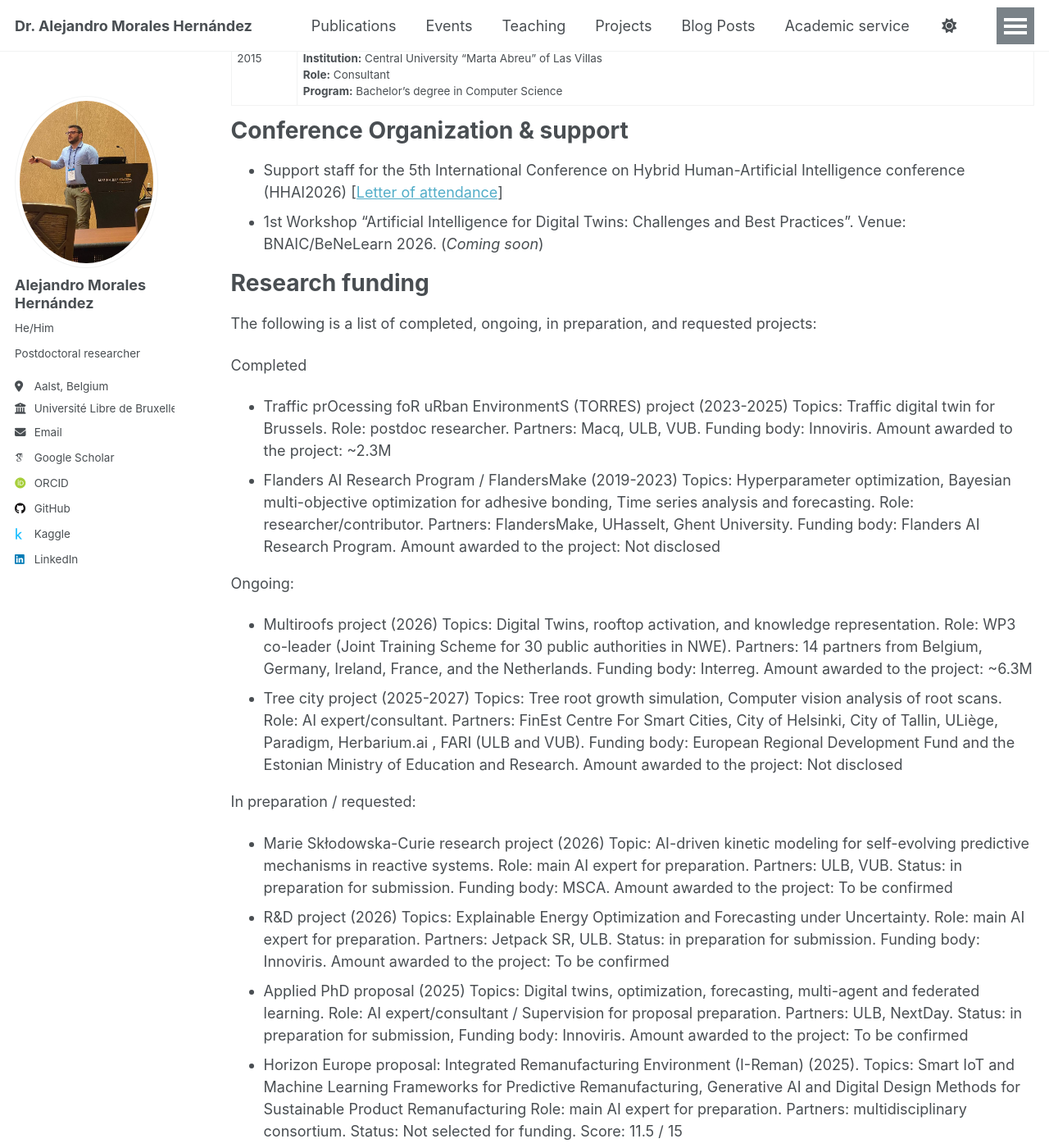
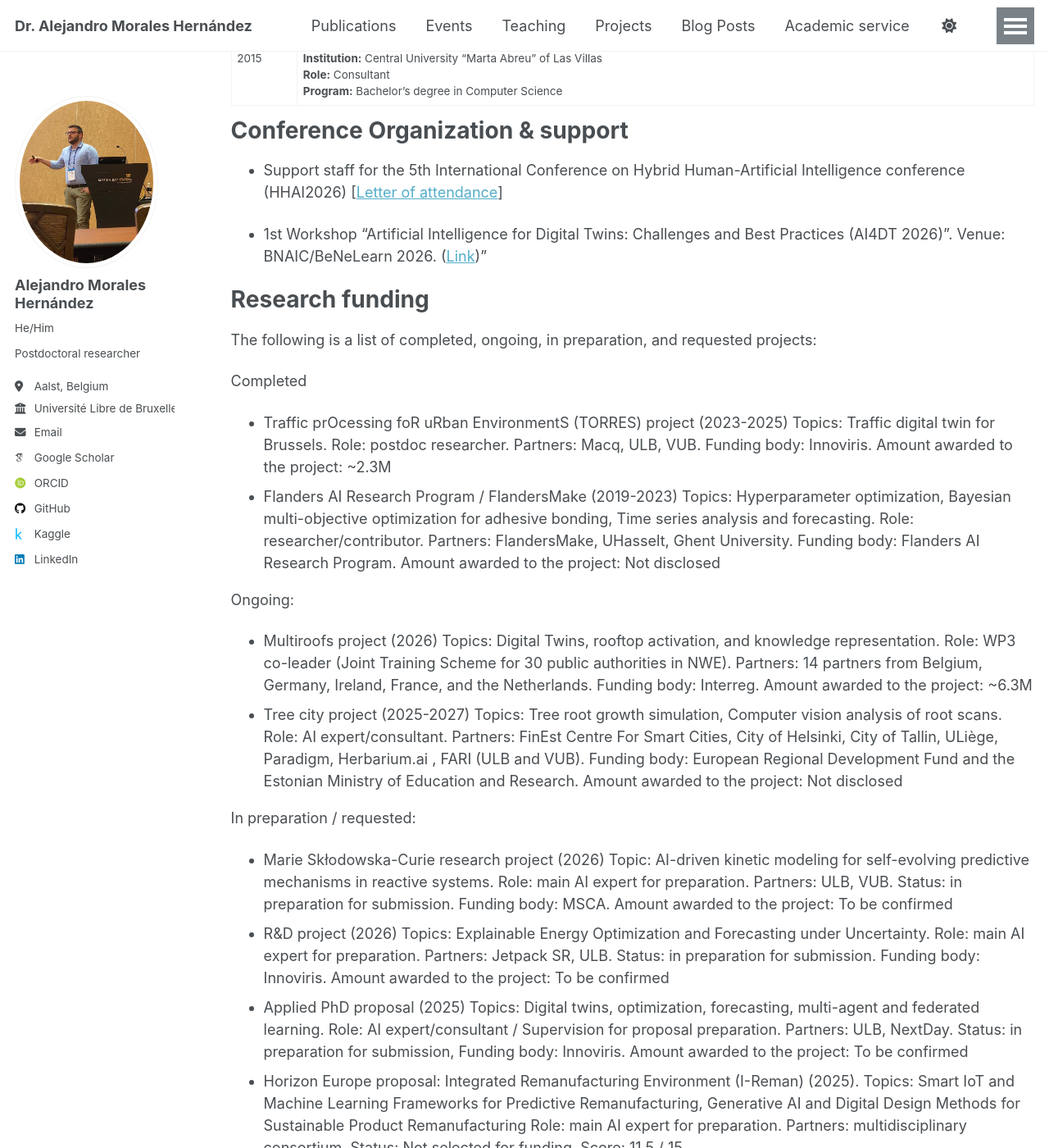
Before and after one commit to alejandro3500/alejandro3500.github.io, a Jekyll site: the page built from _pages/academic_service.md, in a window 1280 px wide and 1400 px high, scrolled down 1147 px. Shown: the whole window at 82% size. Built offline with Jekyll 4.4.1, drawn with Linux system fonts in a browser that asks for light colours; some web fonts are replaced; a script that is not in the unit is left out; some of the changed text lies outside the part shown.

Commit message:
Update academic_service.md

```diff
--- a/_pages/academic_service.md
+++ b/_pages/academic_service.md
@@ -44,7 +44,8 @@ Conference Organization & support
 ======
 
 * Support staff for the 5th International Conference on Hybrid Human-Artificial Intelligence conference (HHAI2026) \[[Letter of attendance](/files/HHAI2026.pdf)\]
-* 1st Workshop "Artificial Intelligence for Digital Twins: Challenges and Best Practices". Venue: BNAIC/BeNeLearn 2026. (_Coming soon_)
+
+* 1st Workshop "Artificial Intelligence for Digital Twins: Challenges and Best Practices (AI4DT 2026)". Venue: BNAIC/BeNeLearn 2026. ([Link](https://ai4dt-workshop.github.io/2026/))"
 
 
 Research funding
```
Also changed, not shown: other parts of _pages/academic_service.md (+0 -2 lines).
